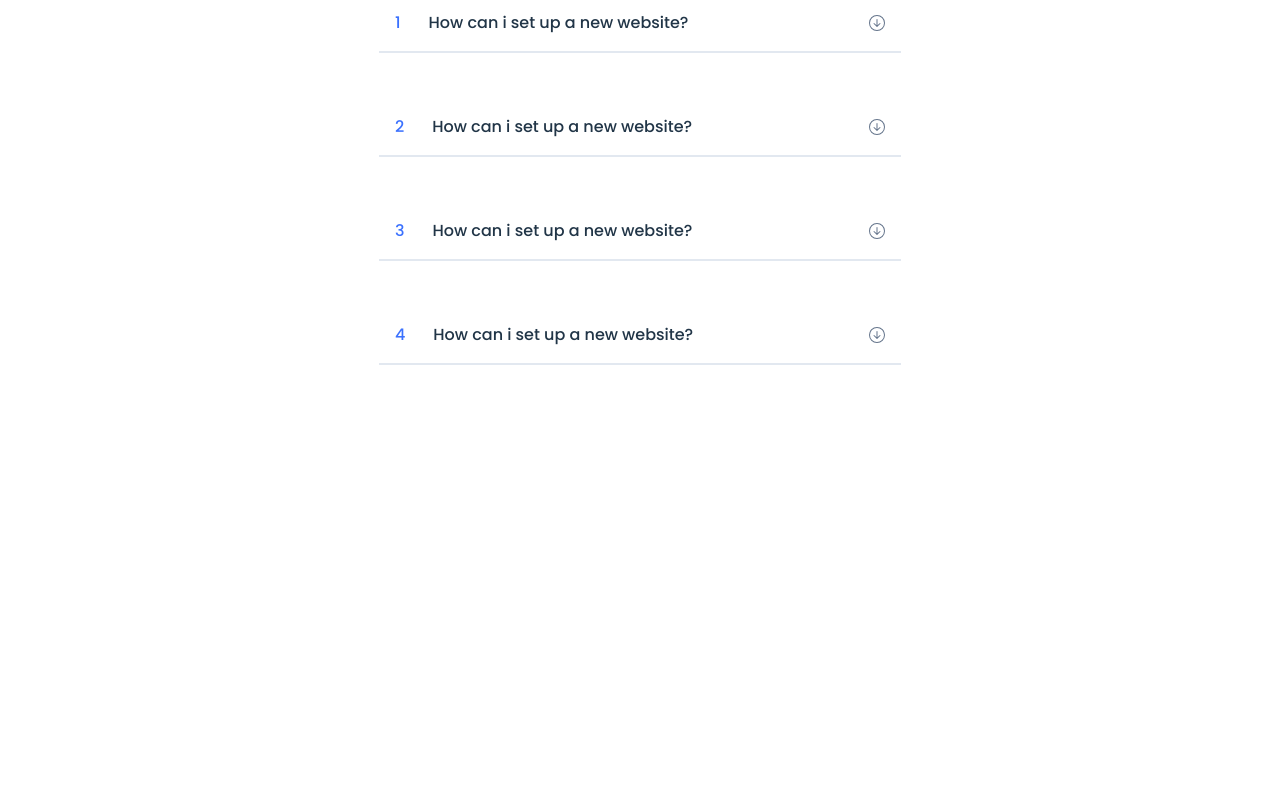
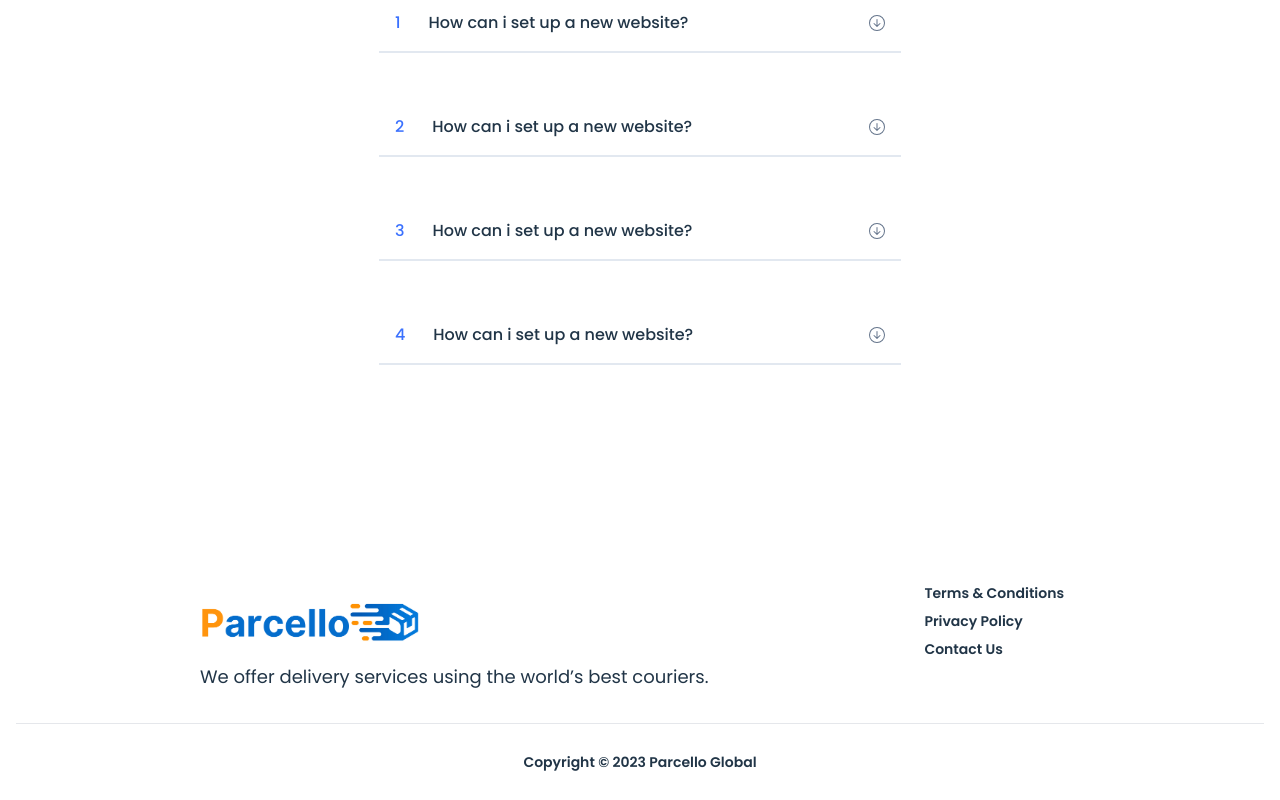
Before and after one commit to yuvrajjwala/Parcello-Global, a React (Vite) app: page / in a window 1280 px wide. Shown: the part 5258-6058 px from the top of the page. Before the commit the page ends 5681 px from the top, so only its background shows below. Built offline with nearby package versions, Linux system fonts and the light colour scheme; no server answers.

Commit message:
feat: adding footer

```diff
--- a/src/App.jsx
+++ b/src/App.jsx
@@ -21,6 +21,8 @@ import AuthContext from "./context/AuthContext";
 import ScrollToTop from "./hooks/ScrollToTop";
 import Contact from "./Pages/Contact/Contact";
 import ErrorPage from "./Pages/ErrorPage/ErrorPage";
+import { Footer } from "./Components/Footer/Footer";
+import Spinner from "./Components/Utils/Spinner";
 
 function App() {
   const [count, setCount] = useState(0);
@@ -39,7 +41,7 @@ function App() {
           <Route
             path="/"
             element={
-              <Suspense fallback={<div>Loading...</div>}>
+              <Suspense fallback={<div><Spinner/></div>}>
                 <Home />
               </Suspense>
             }
@@ -47,7 +49,7 @@ function App() {
           <Route
             path="/dashboard"
             element={
-              <Suspense fallback={<div>Loading...</div>}>
+              <Suspense fallback={<div><Spinner/></div>}>
                 <Dashboard />
               </Suspense>
             }
@@ -55,7 +57,7 @@ function App() {
           <Route
             path="/reset"
             element={
-              <Suspense fallback={<div>Loading...</div>}>
+              <Suspense fallback={<div><Spinner/></div>}>
                 <ResetPass />
               </Suspense>
             }
@@ -67,9 +69,10 @@ function App() {
           <Route path="/signup" element={<Signup />} />
           <Route path="/signup/otp" element={<Otp />} />
           <Route path="/contact" element={<Contact />} />
-          <Route path="*"  element={<ErrorPage />} />
+          <Route path="*" element={<ErrorPage />} />
         </Routes>
       </Router>
+      <Footer />
     </div>
   );
 }
--- /dev/null
+++ b/src/Components/Footer/Footer.jsx
@@ -0,0 +1,62 @@
+import React from "react";
+import logo from "../../assets/Navbar/parcello.png";
+
+export const Footer = () => {
+  return (
+    <>
+      <footer class="relative bg-[#ffffff] pt-20 mt-20 pb-6">
+        <div class=" mx-auto px-4">
+          <div class="flex flex-wrap text-left lg:text-left justify-evenly">
+            <div class=" lg:w-6/12 px-4">
+              <img className="h-[80px]" src={logo} />
+              <h5 class="text-lg mt-0 mb-2 text-blueGray-600">
+                We offer delivery services using the world’s best couriers.
+              </h5>
+            </div>
+            <div class=" lg:w-6/12 px-4 ">
+              <div class="flex flex-wrap items-top mb-6">
+                <div class="w-full lg:w-4/12 px-4">
+                  <ul class="list-unstyled">
+                    <li>
+                      <a
+                        class="text-blueGray-600 hover:text-blueGray-800 font-semibold block pb-2 text-sm"
+                        href="#"
+                      >
+                        Terms &amp; Conditions
+                      </a>
+                    </li>
+                    <li>
+                      <a
+                        class="text-blueGray-600 hover:text-blueGray-800 font-semibold block pb-2 text-sm"
+                        href="#"
+                      >
+                        Privacy Policy
+                      </a>
+                    </li>
+                    <li>
+                      <a
+                        class="text-blueGray-600 hover:text-blueGray-800 font-semibold block pb-2 text-sm"
+                        href="#"
+                      >
+                        Contact Us
+                      </a>
+                    </li>
+                  </ul>
+                </div>
+              </div>
+            </div>
+          </div>
+          <hr class="my-6 border-blueGray-300" />
+          <div class="flex flex-wrap items-center md:justify-between justify-center">
+            <div class="w-full md:w-4/12 px-4 mx-auto text-center">
+              <div class="text-sm text-blueGray-500 font-semibold py-1">
+                Copyright © <span id="get-current-year">2023</span> Parcello
+                Global
+              </div>
+            </div>
+          </div>
+        </div>
+      </footer>
+    </>
+  );
+};
```
